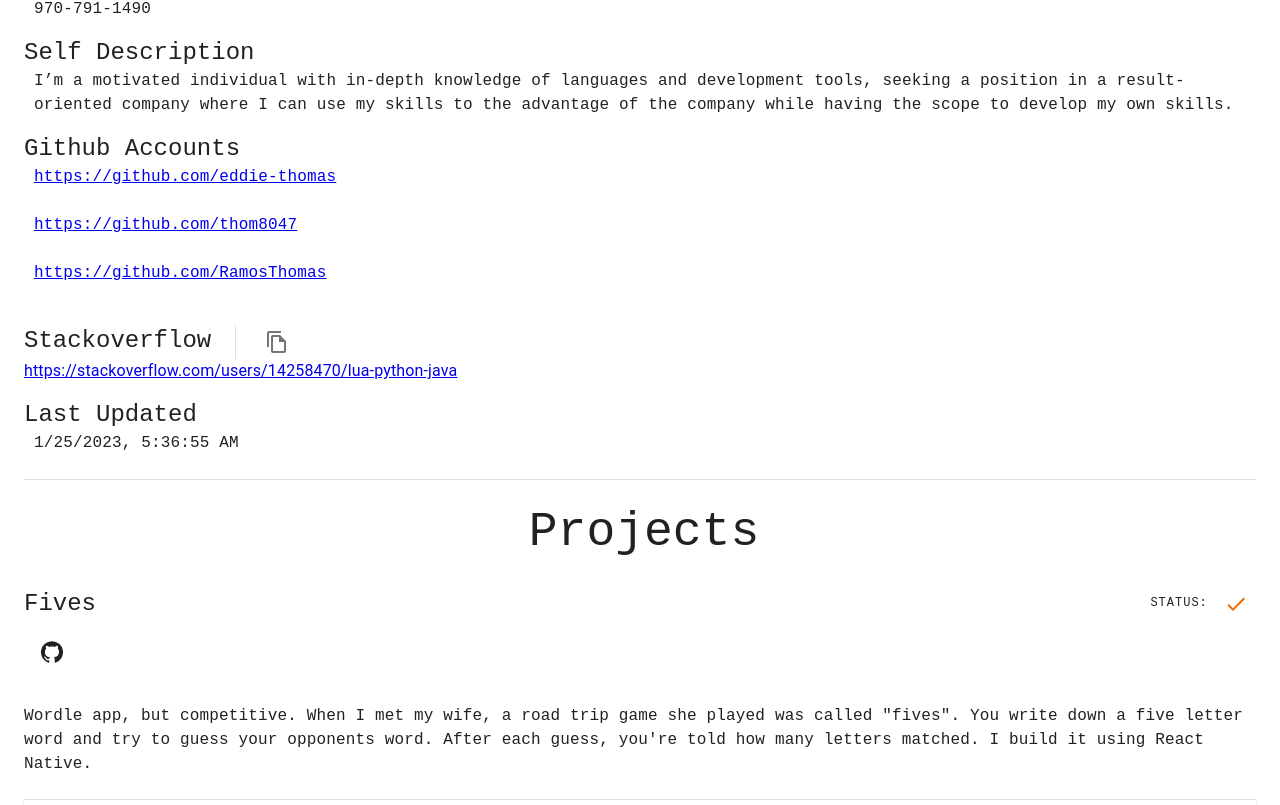
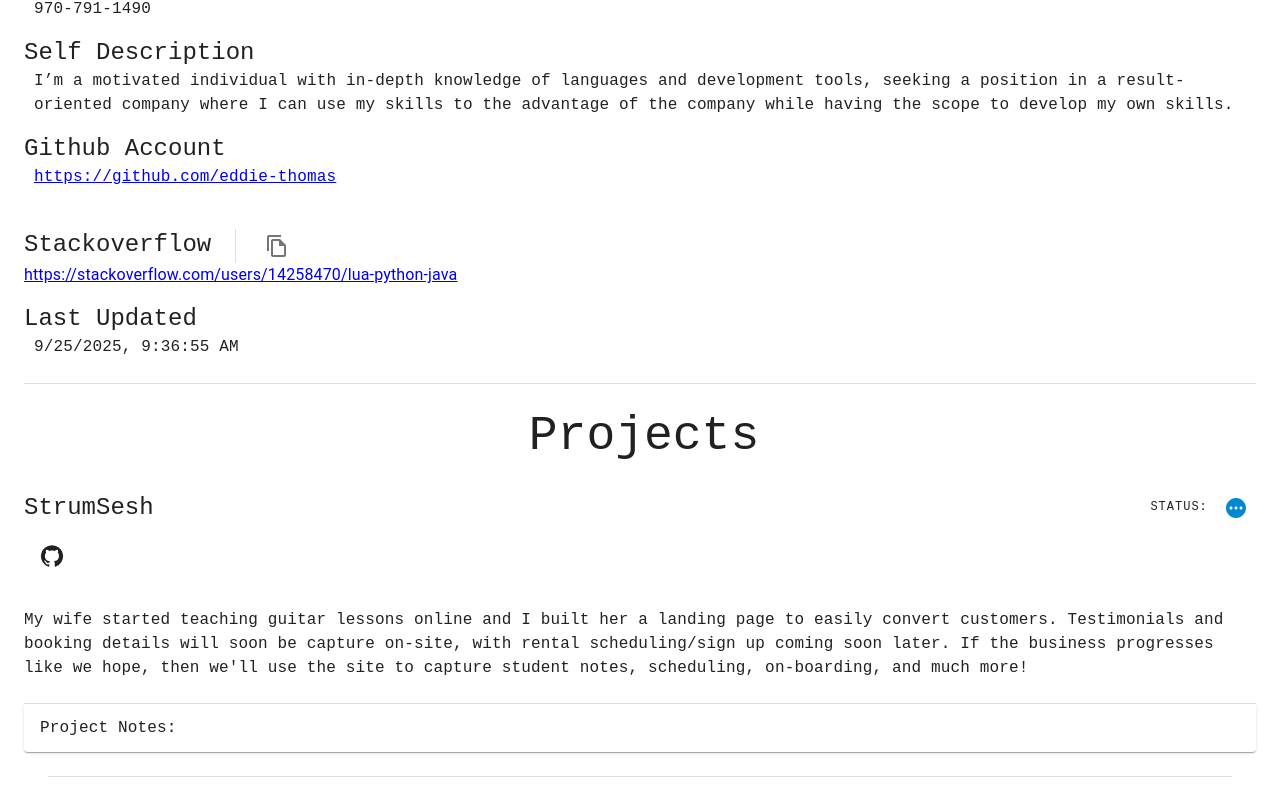
Before and after one commit to eddie-thomas/portfolio, a React (Create React App) app: page / in a window 1280 px wide. Shown: the part 395-1200 px from the top of the page. Built offline with nearby package versions, Linux system fonts and the light colour scheme.

Commit message:
Update portfolio

```diff
--- a/src/content.ts
+++ b/src/content.ts
@@ -28,12 +28,29 @@ export interface ContentType {
  */
 export const PROJECTS: Array<ContentType> = [
   {
+    name: "StrumSesh",
+    project: "https://strumsesh.com/",
+    description: `My wife started teaching guitar lessons online and I built her a landing
+    page to easily convert customers. Testimonials and booking details will soon be capture
+    on-site, with rental scheduling/sign up coming soon later. If the business progresses
+    like we hope, then we'll use the site to capture student notes, scheduling, on-boarding,
+    and much more!`,
+    status: Status.Started,
+    notes: [
+      `Created landing page`,
+      `Set up connection to booking Google Form`,
+      `Tracked site conversions (e.g., capture when user visits and when user clicks the booking button)`,
+    ],
+    last_updated: new Date("09/23/2025"),
+  },
+  {
     name: "Fives",
     project: "https://github.com/eddie-thomas/",
     description: `Wordle app, but competitive. When I met my wife, a road trip game
     she played was called "fives". You write down a five letter word and try to
     guess your opponents word. After each guess, you're told how many letters
-    matched. I build it using React Native.`,
+    matched. I build it using React Native. The work is in a private repository, as
+    there were sensative environment variables in it.`,
     status: Status.Finished,
     notes: [
       `Google Cloud Platform and Google Firebase used for back-end/database setup.`,
@@ -134,13 +151,9 @@ export const BIO: {
     `I’m a motivated individual with in-depth knowledge of languages and development tools, seeking a position in a result-oriented
     company where I can use my skills to the advantage of the company while having the scope to develop my own skills. `,
   ],
-  github_accounts: [
-    "https://github.com/eddie-thomas",
-    "https://github.com/thom8047",
-    "https://github.com/RamosThomas",
-  ],
+  github_account: ["https://github.com/eddie-thomas"],
   stackoverflow: "https://stackoverflow.com/users/14258470/lua-python-java",
-  last_updated: new Date("2023-01-25T05:36:55.205Z"),
+  last_updated: new Date("2025-09-25T09:36:55.205Z"),
 };
 
 /**
@@ -158,7 +171,7 @@ export const REFERENCES: {
     phone_number: "",
     description: `David McComb is the owner of the company I work at, Semantic Arts. To me he is a self-motivated, competent, and driven individual
     that I hope to be like when I am in the later parts of my career. His forward thinking on data management in the large corporate world is solving
-    real problems that can be found in most businesses. He is the well respected CTO of the company.`,
+    real problems that can be found in most businesses. He is the well-respected CTO of the company.`,
   },
   danny_hurlburt: {
     email: "danny.hurlburt@semanticarts.com",
--- a/src/utils.ts
+++ b/src/utils.ts
@@ -18,6 +18,8 @@ const KNOWN_LINKS = [
   "https://github.com/eddie-thomas/Practice-Projects",
   "https://github.com/thom8047/FinancialReacts_v1.0.0",
   "https://github.com/eddie-thomas/docusign-alt",
+  "https://github.com/eddie-thomas/",
+  "https://strumsesh.com/",
 ];
 
 /**
```
